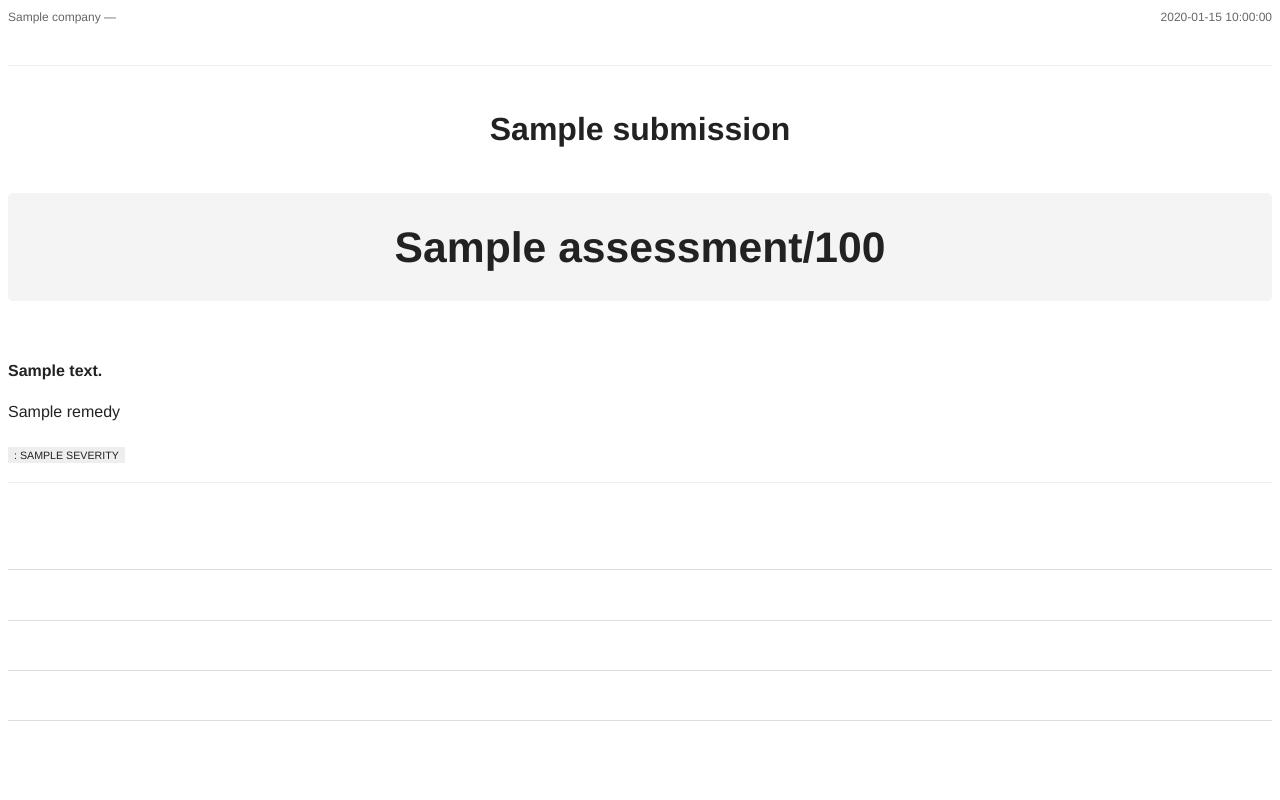
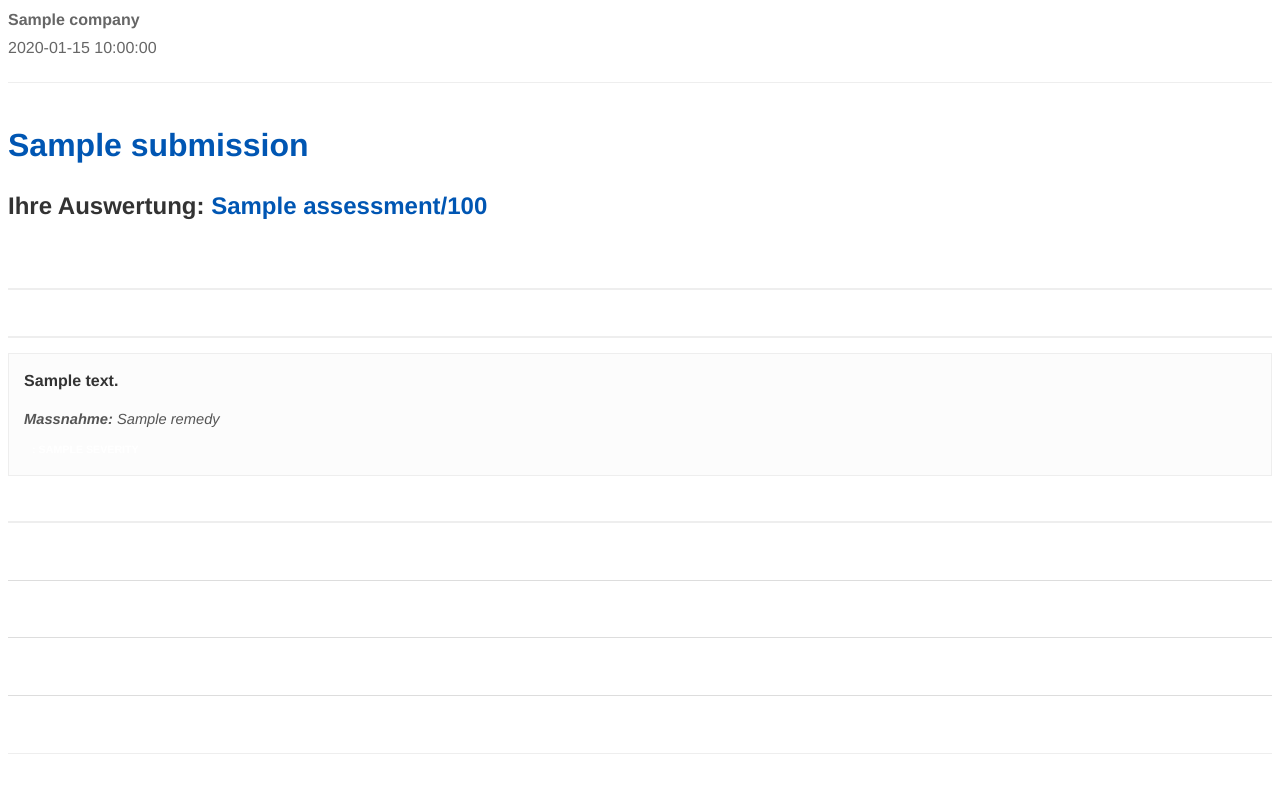
Before and after one commit to TheStephAndre/medsecure-check, a FastAPI app: template templates/report_pdf.html in a window 1280 px wide. Run offline with FastAPI, Linux system fonts and the light colour scheme; the template is opened without the code that fills it: most values are stand-ins (such as "Sample title", 1, 10 or a date in 2020).

Commit message:
style: finalize Swiss medical PDF layout and naming
- Optimized header alignment for long German strings
- Enhanced score visibility (bold 12pt)
- Fixed handwriting line collapsing with &nbsp;
- Implemented clean filename slugging in FastAPI response

```diff
--- a/templates/report_pdf.html
+++ b/templates/report_pdf.html
@@ -2,7 +2,7 @@
 <html lang="de">
   <head>
     <meta charset="utf-8" />
-    <title>{{ submission.business_name }} - {{ REPORT_PDF.title_suffix }}</title>
+    <title>IT-Sicherheitsbericht</title>
     <style>
       @page {
         size: A4;
@@ -13,32 +13,124 @@
           color: #888;
         }
       }
-      body { font-family: "Helvetica", "Arial", sans-serif; line-height: 1.6; color: #222; }
-      .header { border-bottom: 1pt solid #eee; padding-bottom: 10mm; margin-bottom: 10mm; font-size: 9pt; color: #666; }
-      .title-block { text-align: center; margin-bottom: 15mm; }
-      .score-box { background: #f4f4f4; padding: 20px; text-align: center; border-radius: 5px; margin: 10mm 0; }
-      .score-value { font-size: 32pt; font-weight: bold; display: block; }
-      h2 { border-left: 4pt solid #000; padding-left: 10px; margin-top: 15mm; font-size: 16pt; }
-      .findings-list { list-style: none; padding: 0; }
-      .finding-item { margin-bottom: 8mm; padding-bottom: 4mm; border-bottom: 0.5pt solid #eee; }
-      .finding-item strong { font-size: 12pt; display: block; margin-bottom: 2mm; }
-      .severity-tag { font-size: 8pt; text-transform: uppercase; background: #eee; padding: 2px 6px; }
-      .lines { margin-top: 5mm; border-bottom: 0.5pt solid #ddd; height: 8mm; }
-      .footer-note { font-size: 8pt; color: #999; margin-top: 20mm; font-style: italic; }
+      body {
+        font-family: "Helvetica", "Arial", sans-serif;
+        font-size: 11pt;
+        color: #1a1a1a;
+        line-height: 1.5;
+      }
+
+      /* New Header Layout */
+      .header {
+        text-align: left;
+        border-bottom: 0.5pt solid #eee;
+        padding-bottom: 5mm;
+        margin-bottom: 10mm;
+        font-size: 12pt;
+        color: #666;
+      }
+      .header-line {
+        display: block;
+        margin-bottom: 1mm;
+      }
+
+      /* Emphasized Score */
+      .title-block {
+        margin-bottom: 15mm;
+      }
+      h1 {
+        font-size: 24pt;
+        color: #0056b3;
+        margin-bottom: 2mm;
+      }
+      .score-display {
+        font-size: 18pt;
+        font-weight: bold;
+        color: #333;
+        margin-top: 5mm;
+      }
+      .score-value {
+        color: #0056b3;
+      }
+
+      h2 {
+        border-bottom: 1.5pt solid #eee;
+        padding-bottom: 2mm;
+        margin-top: 10mm;
+        font-size: 14pt;
+        color: #0056b3;
+      }
+
+      .finding-item {
+        margin-bottom: 8mm;
+        padding: 4mm;
+        background-color: #fcfcfc;
+        border: 0.5pt solid #eee;
+        page-break-inside: avoid;
+      }
+      .question {
+        font-weight: bold;
+        font-size: 12pt;
+        display: block;
+        margin-bottom: 2mm;
+        color: #333;
+      }
+      .remedy {
+        color: #555;
+        font-style: italic;
+        margin-bottom: 2mm;
+      }
+
+      .severity-tag {
+        font-size: 8pt;
+        font-weight: bold;
+        color: white;
+        padding: 2px 8px;
+        border-radius: 3px;
+        text-transform: uppercase;
+      }
+      .high-priority {
+        background-color: #d9534f;
+      }
+      .standard-priority {
+        background-color: #5bc0de;
+      }
+
+      .lines {
+        margin-top: 5mm;
+        border-bottom: 1pt solid #ddd;
+        height: 10mm;
+        width: 100%;
+        display: block;
+      }
+
+      /* Spacing for Footer */
+      .footer-spacer {
+        height: 15mm;
+      }
+      .footer-note {
+        font-size: 8.5pt;
+        color: #888;
+        font-style: italic;
+        border-top: 0.5pt solid #eee;
+        padding-top: 5mm;
+      }
     </style>
   </head>
   <body>
     <div class="header">
-      <div style="float: left;">{{ company }} — {{ REPORT_PDF.header_suffix }}</div>
-      <div style="float: right;">{{ REPORT_PDF.generated_on }} {{ submission.created_at_human }}</div>
-      <div style="clear: both;"></div>
+      <span class="header-line"><strong>{{ company }}</strong></span>
+      <span class="header-line">{{ REPORT_PDF.header_suffix }}</span>
+      <span class="header-line"
+        >{{ REPORT_PDF.generated_on }} {{ submission.created_at_human }}</span
+      >
     </div>
 
     <div class="title-block">
       <h1>{{ submission.business_name }}</h1>
-      <div class="score-box">
+      <div class="score-display">
+        Ihre Auswertung:
         <span class="score-value">{{ submission.assessment }}/100</span>
-        {{ REPORT_PDF.assessment_label }}
       </div>
     </div>
 
@@ -55,24 +147,26 @@
       <div class="findings-list">
         {% for f in submission.failed %}
         <div class="finding-item">
-            <strong>{{ f.text }}</strong>
-            <p>{{ f.remedy }}</p>
-            <span class="severity-tag">{{ REPORT.priority_label }}: {{ f.severity }}</span>
+          <span class="question">{{ f.text }}</span>
+          <p class="remedy"><strong>Massnahme:</strong> {{ f.remedy }}</p>
+          <span class="severity-tag {{ f.severity.lower().replace(' ', '-') }}">
+            {{ REPORT.priority_label }}: {{ f.severity }}
+          </span>
         </div>
         {% endfor %}
       </div>
       {% endif %}
     </section>
 
-    <section style="page-break-before: always;">
+    <section style="page-break-inside: avoid">
       <h2>{{ REPORT.sections.next_steps }}</h2>
       <p>{{ REPORT.next_steps.orientation }}</p>
-      <div class="lines"></div>
-      <div class="lines"></div>
-      <div class="lines"></div>
-      <div class="lines"></div>
+      <div class="lines">&nbsp;</div>
+      <div class="lines">&nbsp;</div>
+      <div class="lines">&nbsp;</div>
     </section>
 
+    <div class="footer-spacer"></div>
     <div class="footer-note">{{ REPORT_PDF.footer_note }}</div>
   </body>
 </html>
```
Also changed, not shown: api/v1/endpoints.py (+11 -1 lines). Lines whose indentation alone changed are shown as unchanged.
